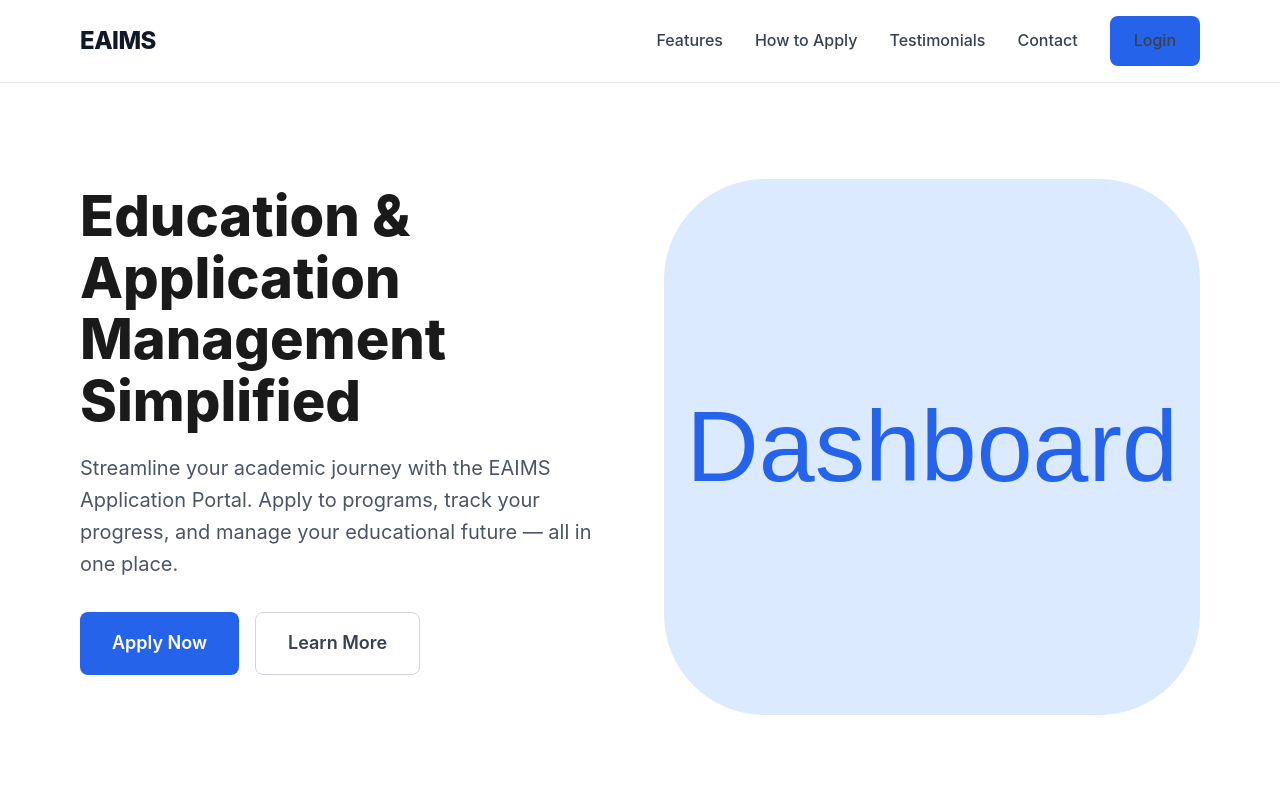
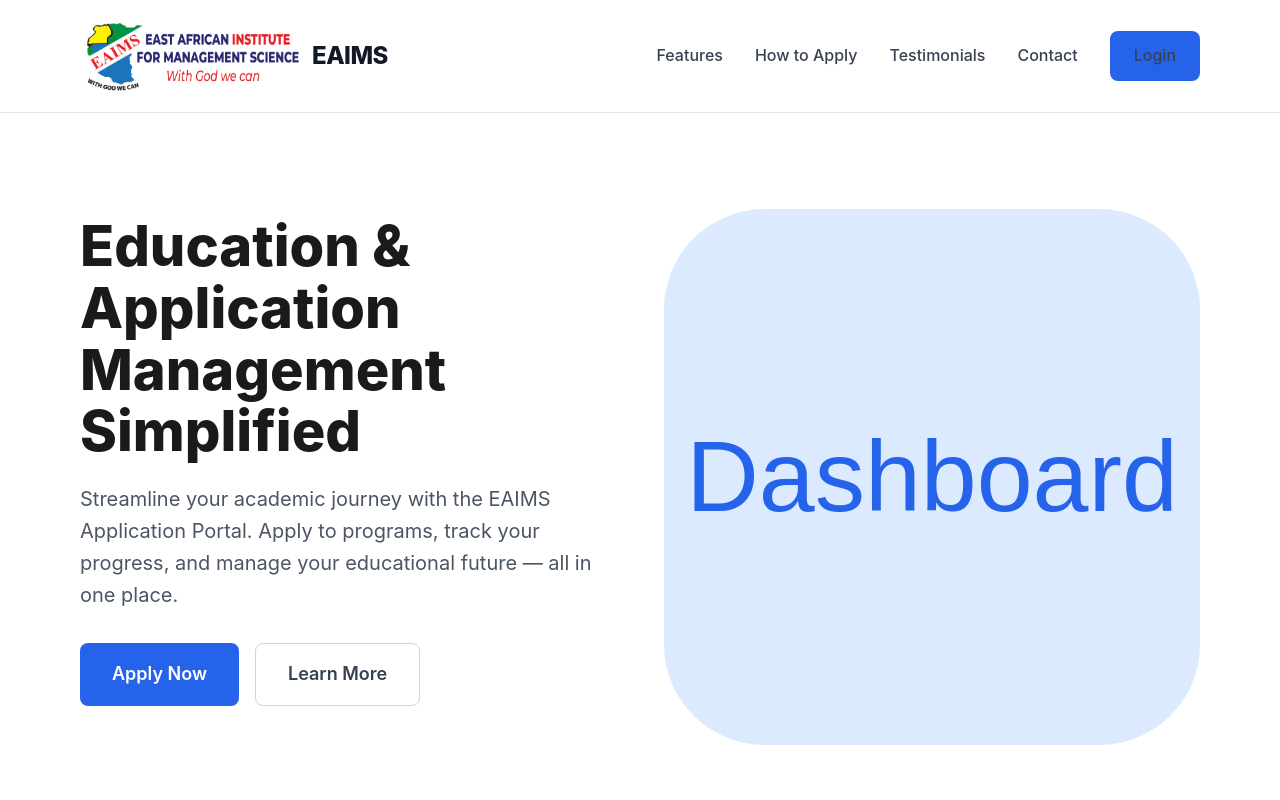
Before and after one commit to nelly256/EAIMS-Application-portal, a plain HTML site: page index.html in a window 1280 px wide. Shown: the top 800 px of the page. Drawn offline with Linux system fonts and the light colour scheme.

Commit message:
fix: add logo img tag to header navigation

```diff
--- a/index.html
+++ b/index.html
@@ -10,7 +10,10 @@
 <body>
   <header class="header">
     <div class="container header-inner">
-      <a href="/" class="logo">EAIMS</a>
+      <a href="/" class="logo">
+        <img src="untitled-1.jpg" alt="EAIMS Logo" class="logo-img" />
+        EAIMS
+      </a>
       <nav class="nav" id="nav">
         <ul class="nav-list">
           <li><a href="#features">Features</a></li>
```
